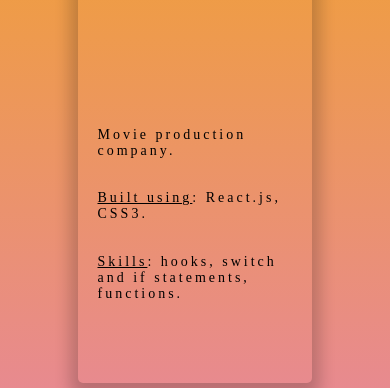
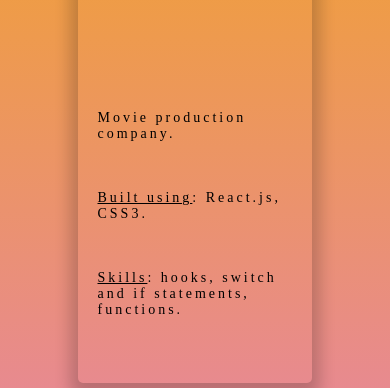
Before and after one commit to Flavsm/Developer_Flavia, a plain HTML site: page index.html in a window 390 px wide. Shown: the part 456-844 px from the top of the page. Drawn offline with Linux system fonts and the light colour scheme; a script that the page names is missing; a web font is replaced by a local one.

Commit message:
fixed mobile style

```diff
--- a/style.css
+++ b/style.css
@@ -219,7 +219,7 @@ svg {
     font-family: 'Times New Roman', Times, serif;
     font-size: 14px;
     height: 40vh;
-    width: 55vw;
+    width: 58vw;
 }
 
 .container ul {
@@ -227,7 +227,8 @@ svg {
     flex-direction: column;
     justify-content: space-evenly;
     align-items: center;
-    height: 28vh;
+    height: 36vh;
+    width: 58vw;
 
 }
 
```
